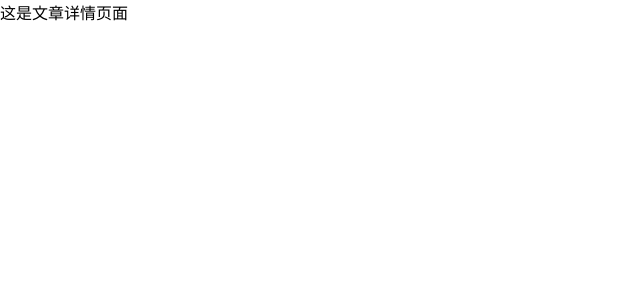
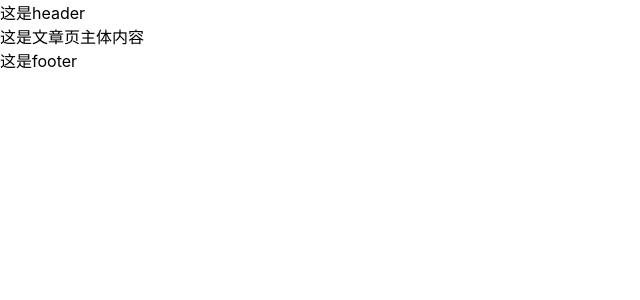
Before and after one commit to 97Yates05/Blog, a Next.js app: page /posts/1 in a window 1280 px wide. Shown: the top 300 px of the page, without its empty margins (0-640 px from the left). Built offline with nearby package versions, Linux system fonts and the light colour scheme.

Commit message:
:hammer: 添加布局文件

```diff
--- /dev/null
+++ b/components/Footer.tsx
@@ -0,0 +1,3 @@
+export default () => {
+  return <div>这是footer</div>
+}
--- /dev/null
+++ b/components/Header.tsx
@@ -0,0 +1,3 @@
+export default () => {
+  return <div>这是header</div>
+}
--- /dev/null
+++ b/components/HomeContainer.tsx
@@ -0,0 +1,3 @@
+export default () => {
+  return <div>这是主页主体内容</div>;
+};
--- /dev/null
+++ b/components/PostContainer.tsx
@@ -0,0 +1,3 @@
+export default () => {
+  return <div>这是文章页主体内容</div>;
+};
--- a/pages/posts/[id].tsx
+++ b/pages/posts/[id].tsx
@@ -1,4 +1,13 @@
+import Header from '../../components/Header';
+import PostContainer from '../../components/PostContainer';
+import Footer from '../../components/Footer';
 
 export default () => {
-  return <div>这是文章详情页面</div>
-}
+  return (
+    <div>
+      <Header />
+      <PostContainer />
+      <Footer />
+    </div>
+  );
+};
```
Also changed, not shown: pages/index.tsx (+7 -1 lines), 1 other file (tests, documents, lock files or other folders).
